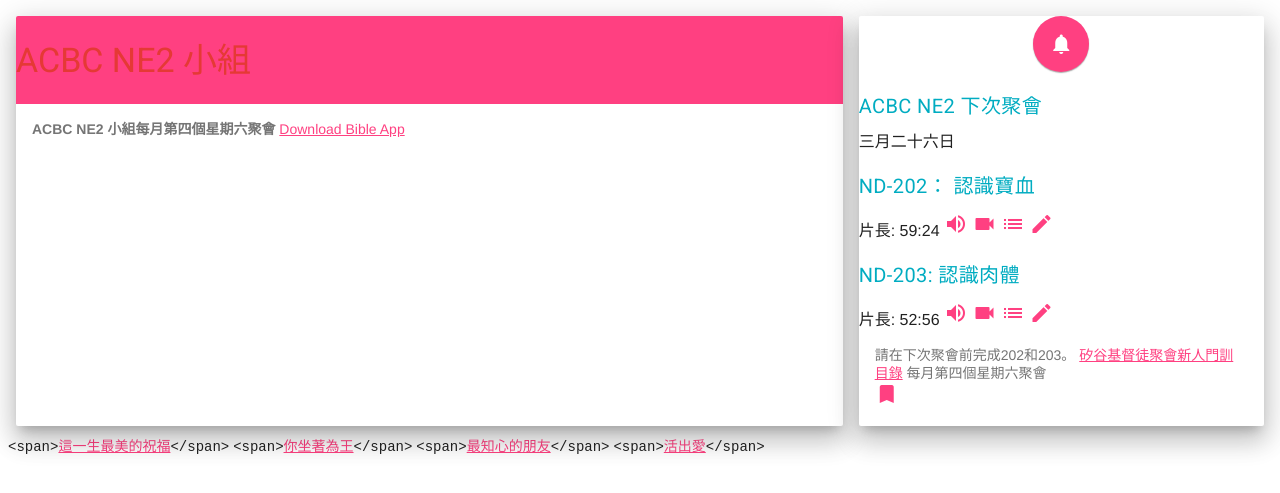
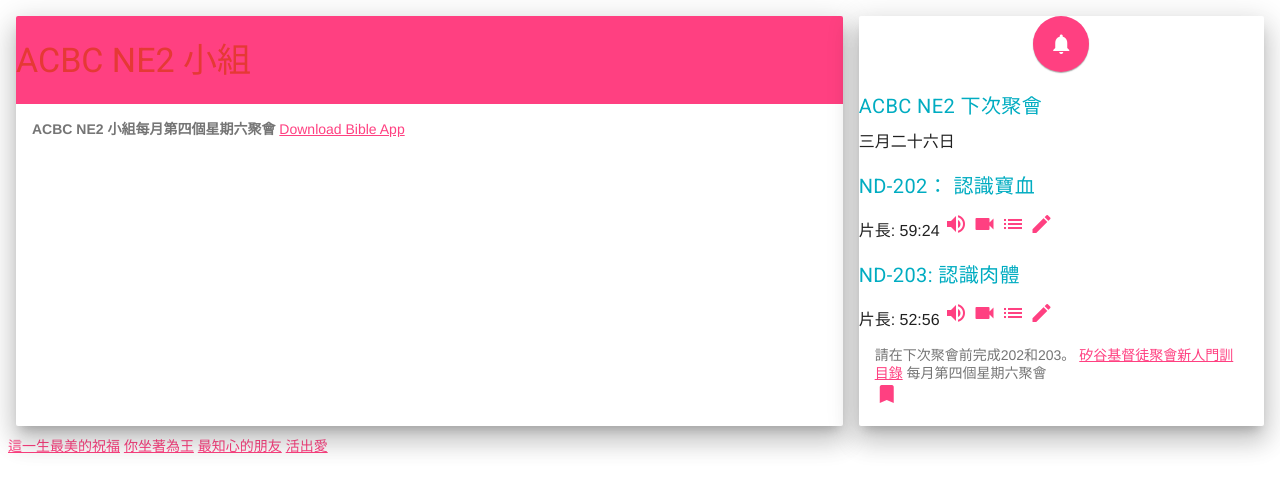
Before and after one commit to wzhouus/wzhouus.github.io, a Jekyll site: the page built from ne2/_posts/2015-09-26-smallgroup.md, in a window 1280 px wide. Shown: the top 493 px of the page. Built offline with Jekyll 4.4.1, drawn with Linux system fonts in a browser that asks for light colours; nearby versions of some CDN libraries.

Commit message:
Update 2015-09-26-smallgroup.md

```diff
--- a/ne2/_posts/2015-09-26-smallgroup.md
+++ b/ne2/_posts/2015-09-26-smallgroup.md
@@ -5,7 +5,7 @@
 date: 2015-09-26
 time: 7:00-8:45p
 ---
-<code>&lt;span&gt;</code>[這一生最美的祝福](http://www.youtube.com/watch?v=neW0xVroNNs")<code>&lt;/span&gt;</code>
-<code>&lt;span&gt;</code>[你坐著為王](http://www.youtube.com/watch?v=nuK3oi7-YoM)<code>&lt;/span&gt;</code>
-<code>&lt;span&gt;</code>[最知心的朋友](http://www.youtube.com/watch?v=fvUsgi3gxJU")<code>&lt;/span&gt;</code>
-<code>&lt;span&gt;</code>[活出愛](http://www.youtube.com/watch?v=O4fpjeHPc68")<code>&lt;/span&gt;</code>
+[這一生最美的祝福](http://www.youtube.com/watch?v=neW0xVroNNs")
+[你坐著為王](http://www.youtube.com/watch?v=nuK3oi7-YoM)
+[最知心的朋友](http://www.youtube.com/watch?v=fvUsgi3gxJU")
+[活出愛](http://www.youtube.com/watch?v=O4fpjeHPc68")
```
